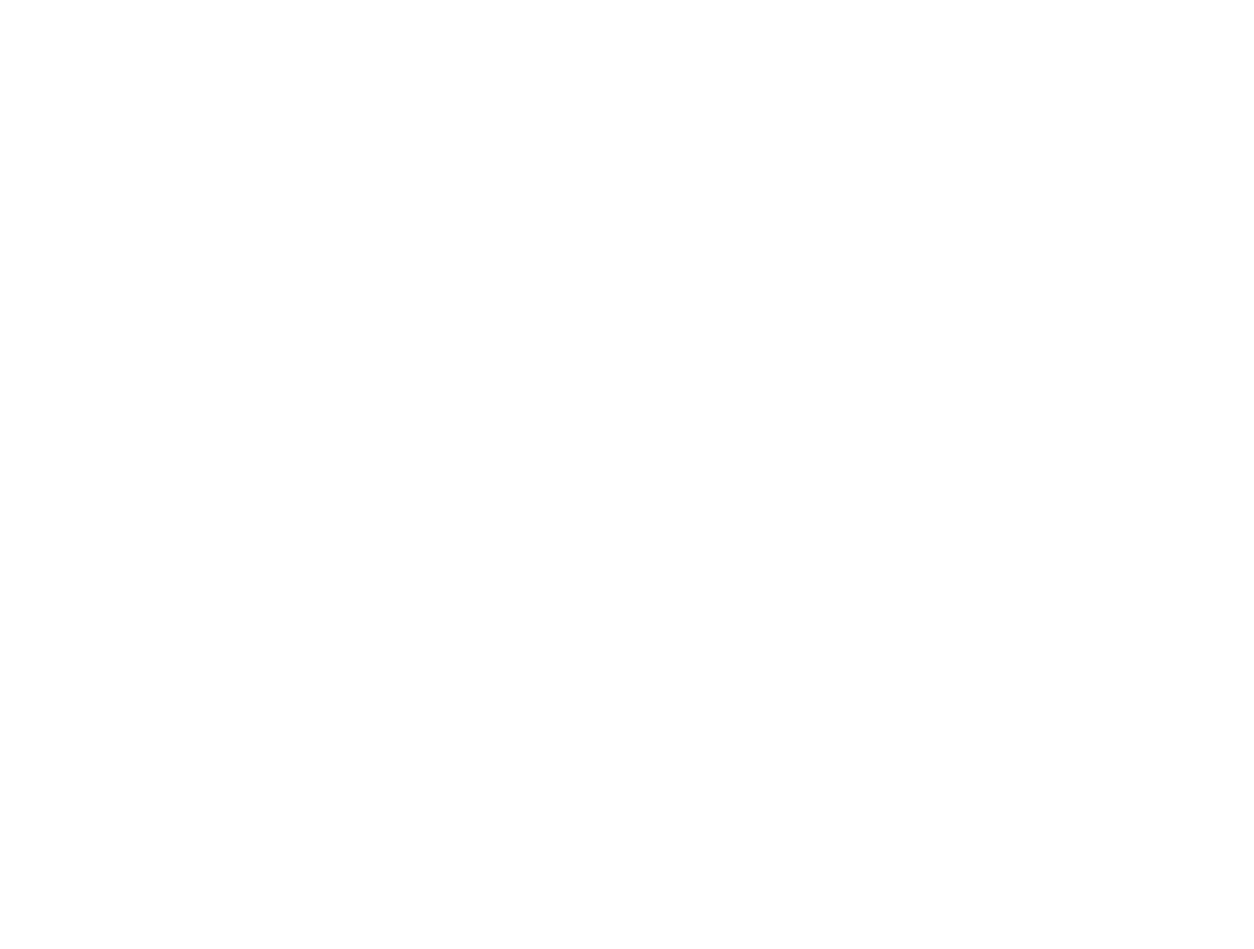
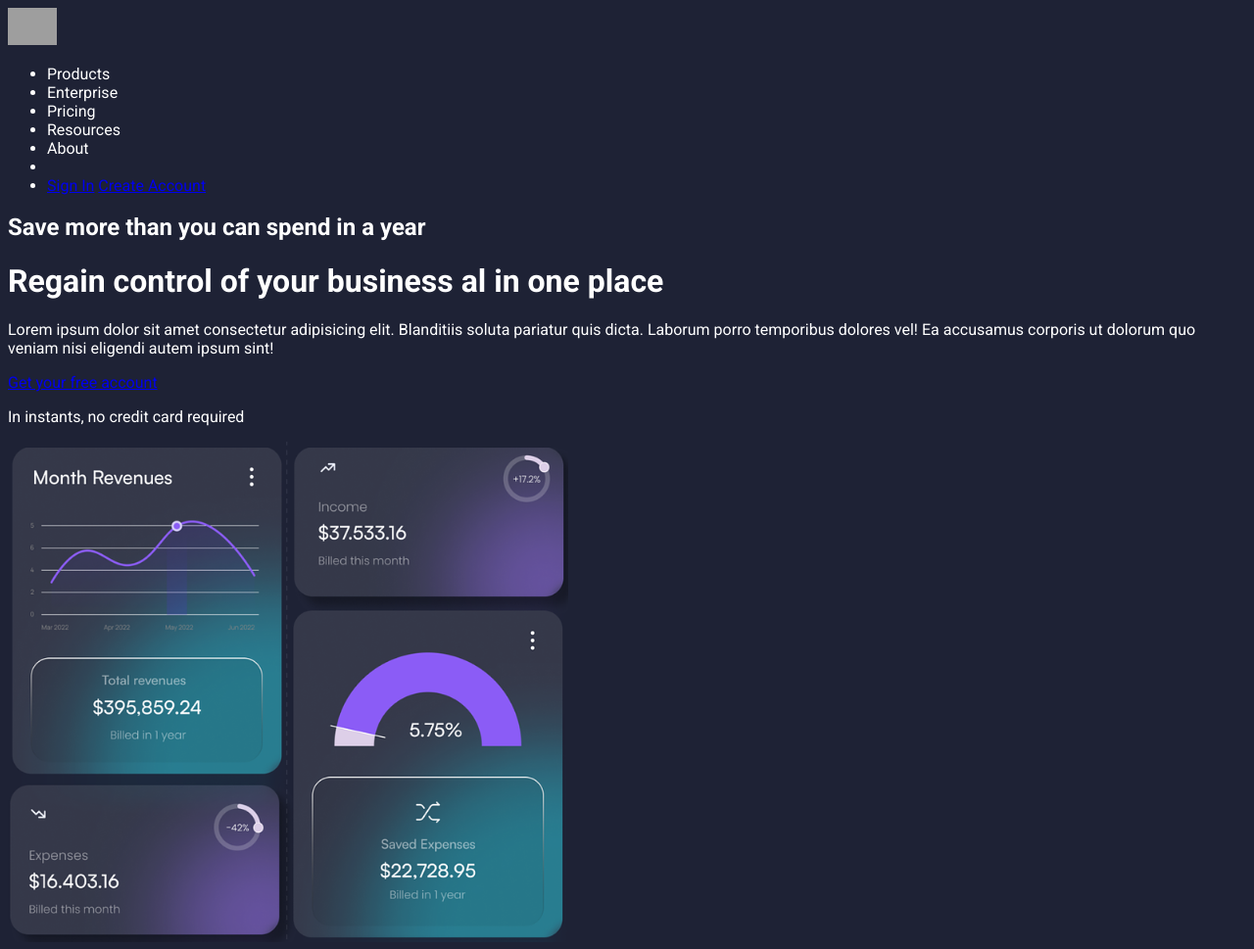
Before and after one commit to alexandrerussi/1ESPB, a plain HTML site: page 01-primeira-aula/simple-project/index.html in a window 1280 px wide. Shown: the whole page at 98% size. Before the commit the page ends 800 px from the top, so only its background shows below. Drawn offline with Linux system fonts and the light colour scheme; grey boxes are pictures that could not be loaded.

Commit message:
primeira aula e revisao

```diff
--- a/01-primeira-aula/03-forms.html
+++ b/01-primeira-aula/03-forms.html
@@ -5,12 +5,20 @@
     <meta charset="UTF-8">
     <meta name="viewport" content="width=device-width, initial-scale=1.0">
     <title>Formulários</title>
+    <link rel="stylesheet" href="style.css">
+
+    <style>
+        form {
+            background-color: blue;
+        }
+    </style>
+
 </head>
 
 <body>
     <main>
         <form>
-            <div>
+            <div style="background-color: aqua;">
                 <label for="txtNome">Nome: </label>
                 <input type="text" name="txtNome" id="txtNome">
             </div>
--- /dev/null
+++ b/01-primeira-aula/simple-project/css/style.css
@@ -0,0 +1,7 @@
+@import url('https://fonts.googleapis.com/css2?family=Roboto:ital,wght@0,100;0,300;0,400;0,500;0,700;0,900;1,100;1,300;1,400;1,500;1,700;1,900&display=swap');
+
+body {
+    background-color: #1e2235;
+    font-family: "Roboto", sans-serif;
+    color: white;
+}
--- a/01-primeira-aula/simple-project/index.html
+++ b/01-primeira-aula/simple-project/index.html
@@ -0,0 +1,51 @@
+<!DOCTYPE html>
+<html lang="pt-br">
+  <head>
+    <meta charset="UTF-8" />
+    <meta name="viewport" content="width=device-width, initial-scale=1.0" />
+    <title>Finsave</title>
+
+    <link rel="stylesheet" href="css/style.css">
+  </head>
+  <body>
+
+    <header>
+
+        <nav>
+            <img src="https://icones.pro/wp-content/uploads/2021/07/logo-pinterest-violet.png" alt="Logo Finsave" width="50" height="auto">
+
+            <ul>
+                <li>Products</li>
+                <li>Enterprise</li>
+                <li>Pricing</li>
+                <li>Resources</li>
+                <li>About</li>
+                <li class="line"></li>
+                <li>
+                    <a class="btn-outline" href="#">Sign In</a>
+                    <a class="btn" href="#">Create Account</a>
+                </li>
+            </ul>
+        </nav>
+
+        <div class="banner-header">
+            <div class="left">
+                <h2>Save more than you can spend in a year</h2>
+                <h1>Regain control of your business al in one place</h1>
+
+                <p>
+                    Lorem ipsum dolor sit amet consectetur adipisicing elit. Blanditiis soluta pariatur quis dicta. Laborum porro temporibus dolores vel! Ea accusamus corporis ut dolorum quo veniam nisi eligendi autem ipsum sint!
+                </p>
+
+                <a class="btn" href="#">Get your free account</a>
+                <p class="mini-message">In instants, no credit card required</p>
+            </div>
+            <div class="right">
+                <img src="images/img-banner.png" alt="Dashboard">
+            </div>
+        </div>
+
+    </header>
+
+  </body>
+</html>
--- /dev/null
+++ b/01-primeira-aula/style.css
@@ -0,0 +1,3 @@
+form {
+    background-color: blueviolet;
+}
```
